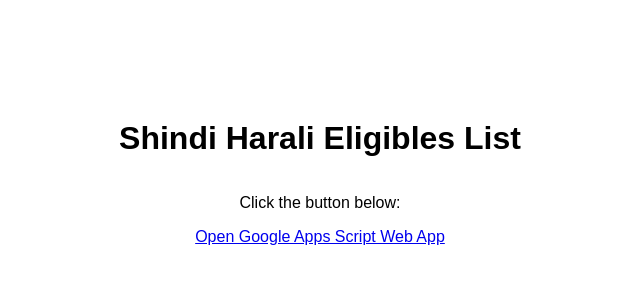
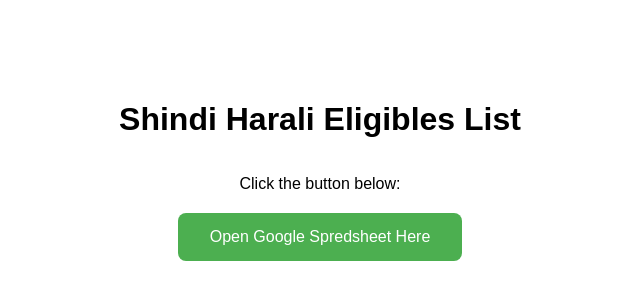
Before and after one commit to Vaishdube9309/ShindiHarali, a plain HTML site: page index.html in a window 1280 px wide. Shown: the part 228-528 px from the top of the page, without its empty margins (320-960 px from the left). Drawn offline with Linux system fonts and the light colour scheme.

Commit message:
Update index.html

```diff
--- a/index.html
+++ b/index.html
@@ -39,8 +39,7 @@
 <body>
     <h1>Shindi Harali Eligibles List</h1>
     <p>Click the button below:</p>
-<!--     <button class="btn" onclick="window.open('https://script.google.com/macros/s/AKfycbw0cYPD23-FBfK7WmJeaGkLMS__GD_gGJBnnrkoQbg/dev')">Open Google Apps Script Web App</button> -->
-     <a href="https://script.google.com/macros/s/AKfycbw0cYPD23-FBfK7WmJeaGkLMS__GD_gGJBnnrkoQbg/dev">Open Google Apps Script Web App</a>
+  <button class="btn" onclick="window.open('https://docs.google.com/spreadsheets/d/1WwKZvCzlh2ZcuqH_ErwidcTczGBT2ejo5wTTN2ZxGR0/edit?gid=0#gid=0')">Open Google Spredsheet Here</button>
 
 </body>
 </html>
```
